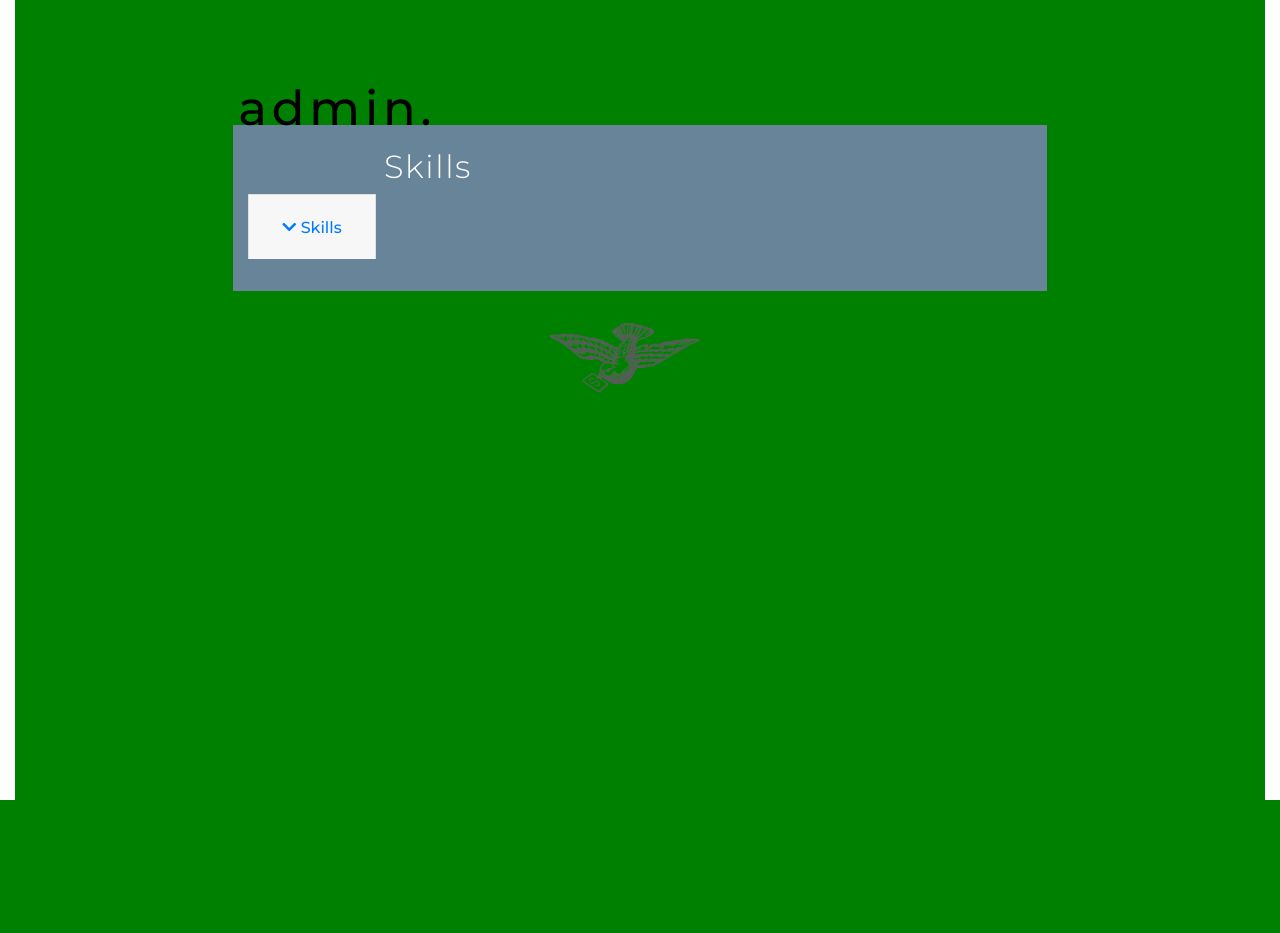
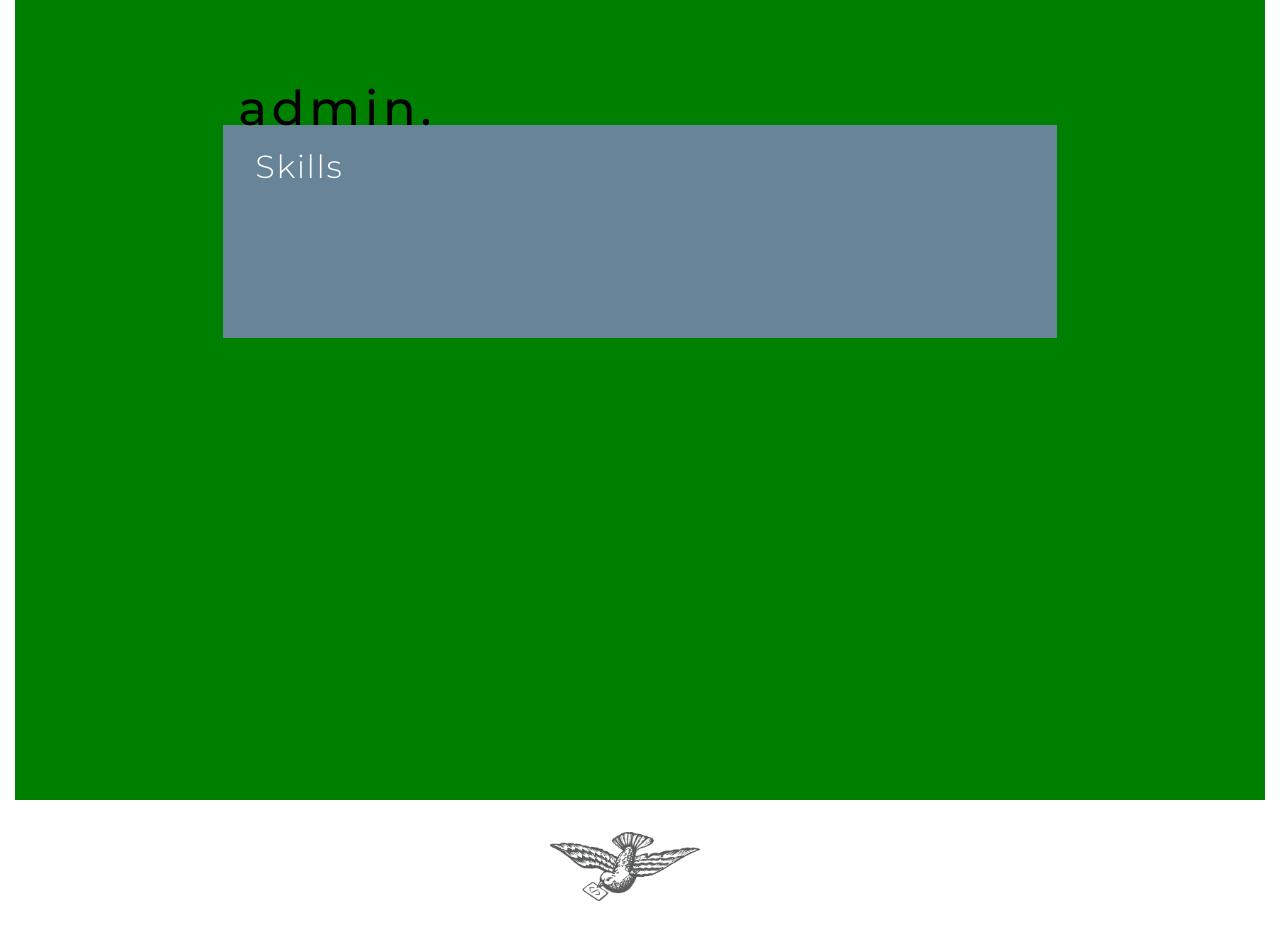
Before and after one commit to GarySimons/Gary_Simons, a Flask app: page /admin in a window 1280 px wide. Shown: the part 74-1007 px from the top of the page. Before the commit the page ends 874 px from the top, so only its background shows below. Run offline with Flask 2, Linux system fonts and the light colour scheme; data that the repository does not hold is empty; some libraries are stand-ins or nearby versions.

Commit message:
Admin page looking nice

```diff
--- a/static/css/style.css
+++ b/static/css/style.css
@@ -374,8 +374,7 @@ body {
 
 .adminbox {
     background-color: #688499;
-    padding-bottom: 2rem;
-    padding-top: 2rem;
+    padding: 2rem 2rem 8rem;
 }
 
 .admintext {
@@ -394,6 +393,7 @@ body {
     font-weight: 300;
     letter-spacing: 0.1rem;
     text-decoration: none;
+    padding-bottom: 1rem;
 }
 
 .adminsub {
--- a/templates/about.html
+++ b/templates/about.html
@@ -31,7 +31,7 @@
 
     </div>
 
-    <div class="col-sm-8 col-md-4 educationpanel">
+        <div class="col-sm-8 col-md-4 educationpanel">
         <p class="listtextblack">Full-Stack Web Development</p>
         <p class="listtext">Code Institute</p>
         <br />
--- a/templates/admin.html
+++ b/templates/admin.html
@@ -1,12 +1,24 @@
 {% extends "layout.html" %}
 {% block content %}
 
-<section class="container-fluid  justify-content-center" id="admincontainer">
+<div class="container-fluid" id="admincontainer">
     <div class="row justify-content-center">
         <h3 class="col-sm-12 col-md-8 sectionhead">admin.</h3>
     </div>
 
-<!--Skills Form-->
+    <div class="row justify-content-center">
+        <div class="col-sm-12 col-md-8 adminbox">
+        <div class="row col-sm-12 col-md-12">
+                    <p class="adminsubhead">Skills</p>
+                </div>
+            {% for skills in skills %}
+                <p class="listtext">skill: {{skills.skill}} - level: {{skills.level}}%</p>
+
+            {% endfor %}
+
+    </div>
+
+<!--Skills Form
     <div class="container adminbox col-sm-12 col-md-8 justify-content-center">
 
     <div class="row x justify-content-center">
@@ -17,6 +29,25 @@
                     <p class="adminsubhead">Skills</p>
                 </div>
             </div>
+
+
+
+    <div class="row col-sm-8 col-md-4">
+        <div class="col-sm-8 col-md-4 skillspanel">
+            {% for skills in skills %}
+                <p class="listtext">skill: {{skills.skill}} - level: {{skills.level}}%</p>
+            {% endfor %}
+
+    </div>
+
+    </div>
+    </div>
+        </div>
+        </div>
+    </div>
+
+    -->
+<!--
 
     <div class="row col-sm-12 col-md-8">
                 <div class="accordion" id="accordionExample">
@@ -36,21 +67,11 @@
                                 {% endfor %}
                             </div>
                         </div>
-
-
-
                     </div>
                 </div>
     </div>
 
-<div class="row ">
-            {% for skills in skills %}
-                <p class="row listtext">skill: {{skills.skill}} - level: {{skills.level}}%</p><br />
-            {% endfor %}
-       </div>
 
-
-<!--
        <div class="row">
         <div class="row ">
             {% for skills in skills %}
@@ -98,8 +119,10 @@
                     </div>
             </form>
 -->
-            </div>
-        </div>
+
+
+
+
 </div>
 </div>
 
@@ -108,9 +131,6 @@
             <img id="birdsmall" src="static/images/bird80black.png" alt="Bird" class="img-fluid">
         </div>
 
-</section>
-
-
 
 
 {% endblock content %}
```
Lines whose indentation alone changed are shown as unchanged.
